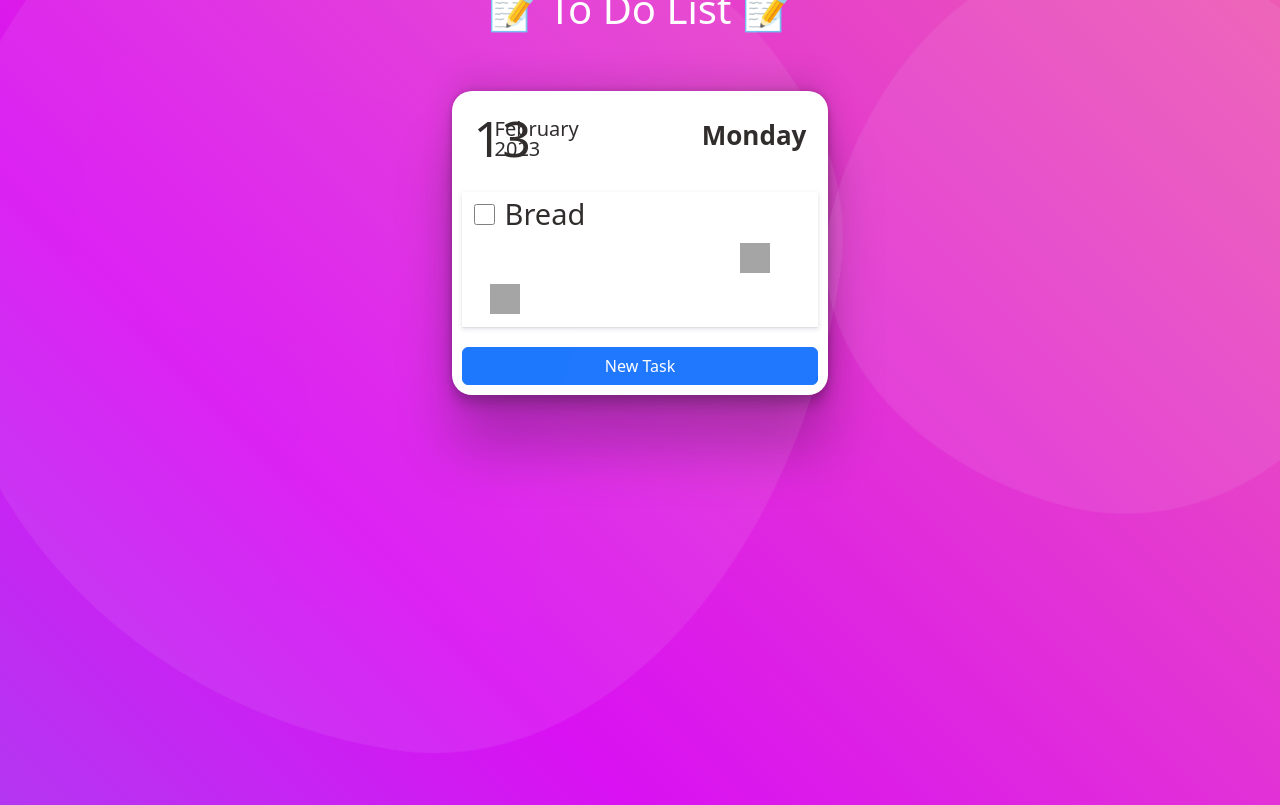
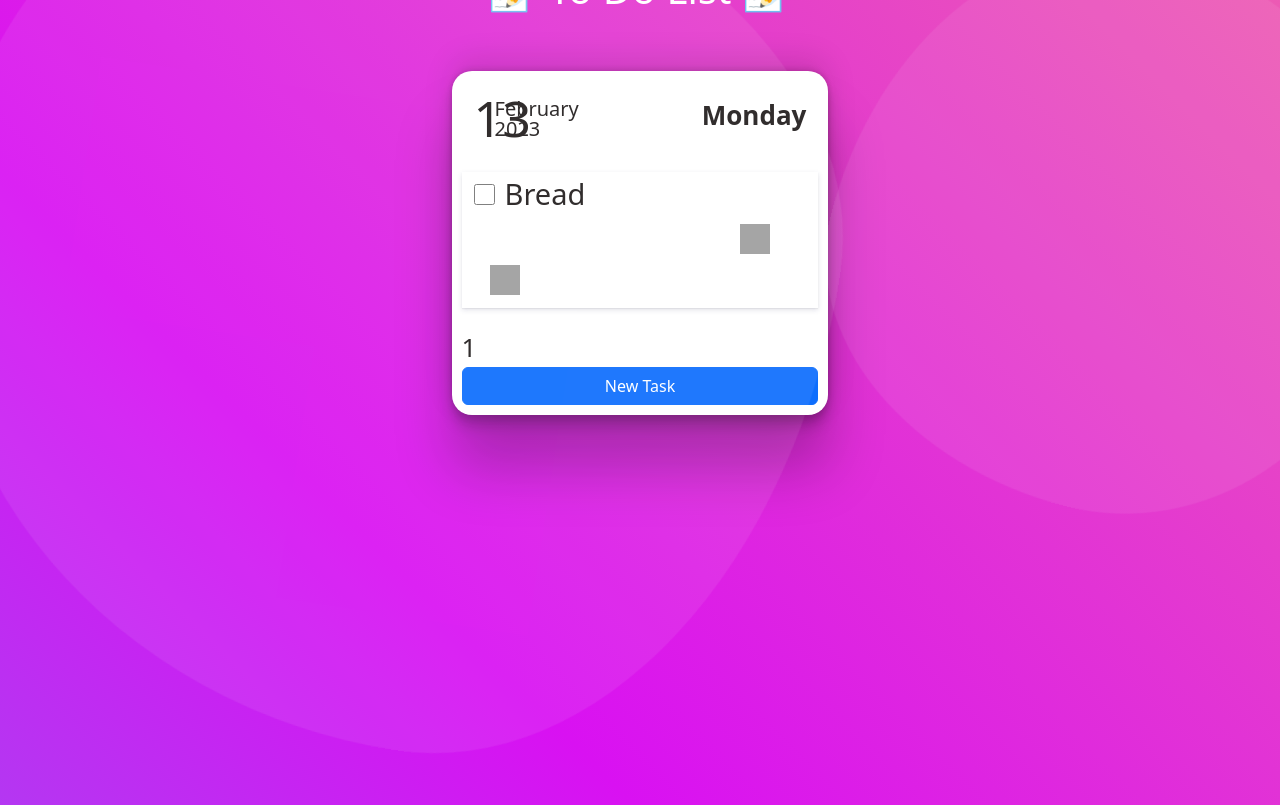
Before and after one commit to SirL0gic/Productivity-App, a React (Create React App) app in the folder client/: page / in a window 1280 px wide. Shown: the top 805 px of the page. Built offline with nearby package versions, Linux system fonts and the light colour scheme; grey boxes are pictures that could not be loaded.

Commit message:
Update App.jsx

```diff
--- a/client/src/App.jsx
+++ b/client/src/App.jsx
@@ -1,4 +1,4 @@
-import { useState } from "react";
+import { useState, useEffect } from "react";
 
 
 //Bootstrap-npm-lib
@@ -30,7 +30,16 @@ let day_name = weekday[current_date.getDay()];
 
 function App() {
 
-  const [taskList,setTaskList] = useState([]);
+  const [items,setItems] = useState([]);
+
+
+  useEffect(() => {
+
+        setItems(1,2,3);
+
+  }, []);
+
+
 
 
   return (
@@ -60,6 +69,7 @@ function App() {
 
           <Row className="task-items">
             <Task />
+            {items}
           </Row>
 
           <Row className="button-area">
```
